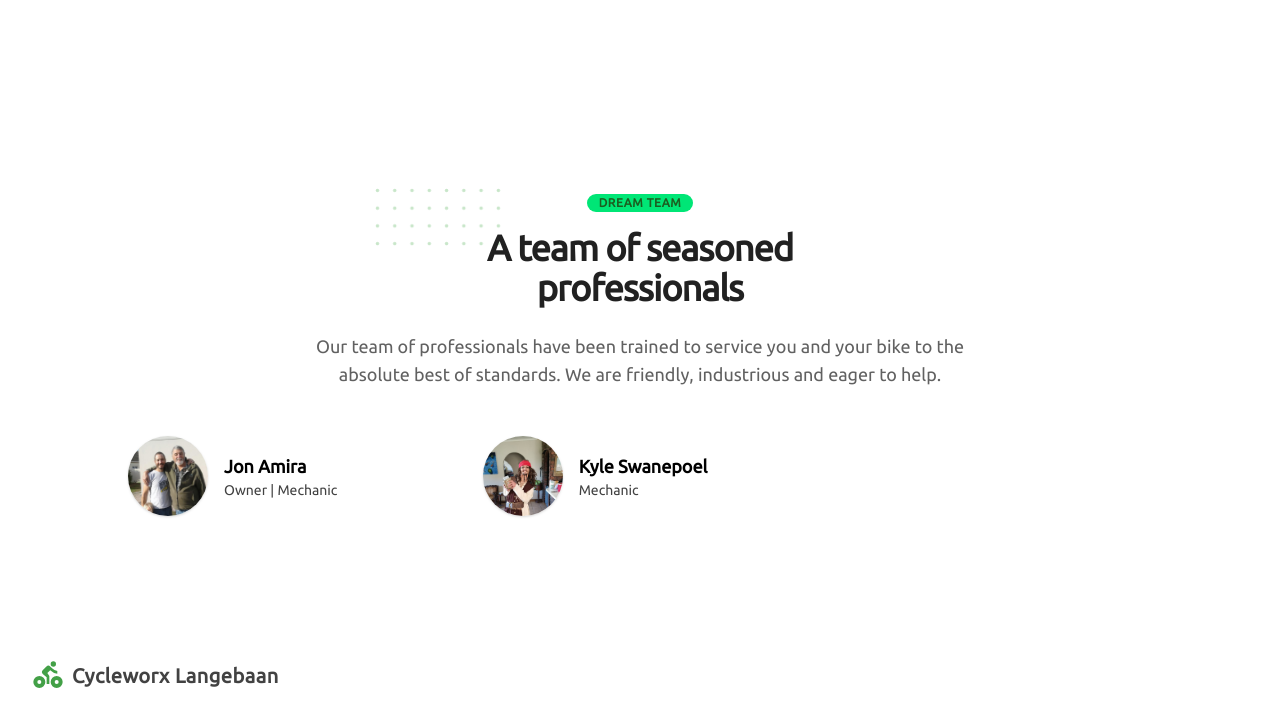
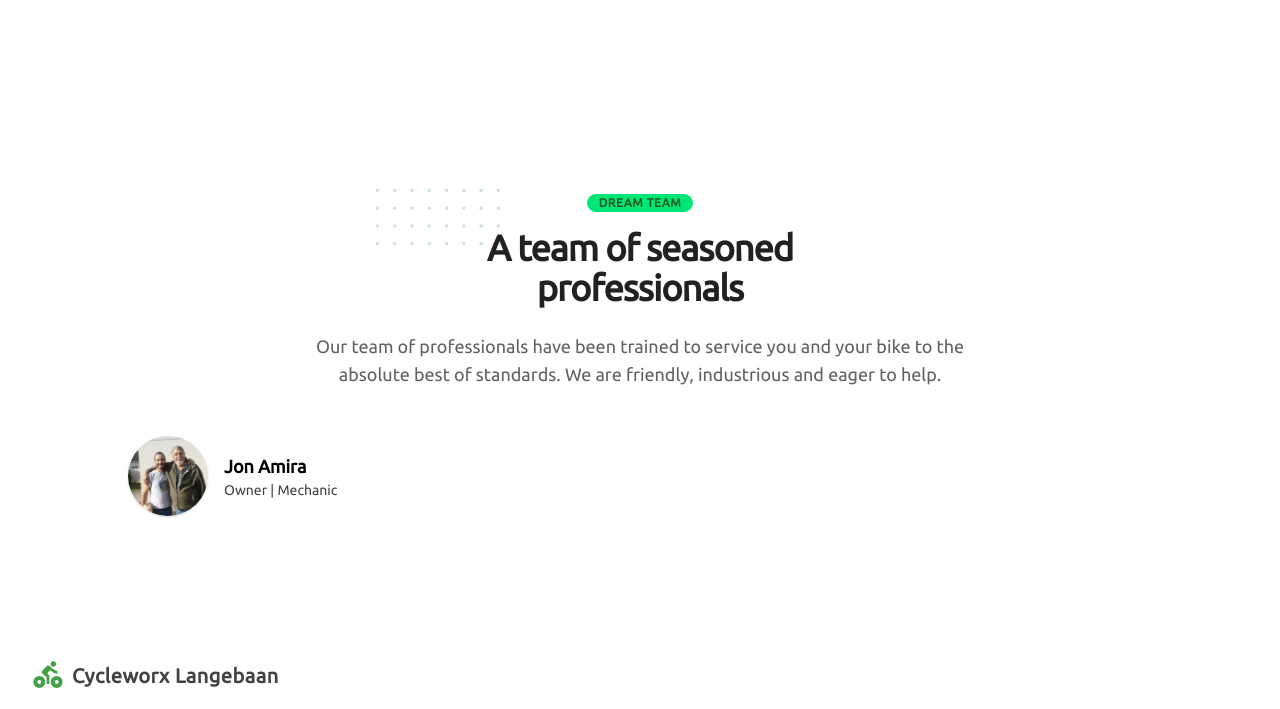
Before and after one commit to IamStephan/cycleworx, a Gatsby site: page /about in a window 1280 px wide. Shown: the part 481-1190 px from the top of the page. Built offline with nearby package versions, Linux system fonts and the light colour scheme; Gatsby itself is replaced by a stand-in of ours.

Commit message:
remove team member

```diff
--- a/src/sections/team/index.tsx
+++ b/src/sections/team/index.tsx
@@ -67,7 +67,7 @@ const TeamSection = () => {
             <p className="text-sm text-gray-800">Mechanic</p>
           </div>
         </div> */}
-        <div className="flex">
+        {/* <div className="flex">
           <StaticImage
             className="object-cover w-20 h-20 mr-4 rounded-full shadow"
             src="../../assets/images/homepage/team-3.jpg"
@@ -77,7 +77,7 @@ const TeamSection = () => {
             <p className="text-lg font-bold">Kyle Swanepoel</p>
             <p className="text-sm text-gray-800">Mechanic</p>
           </div>
-        </div>
+        </div> */}
       </div>
     </section>
   )
```
